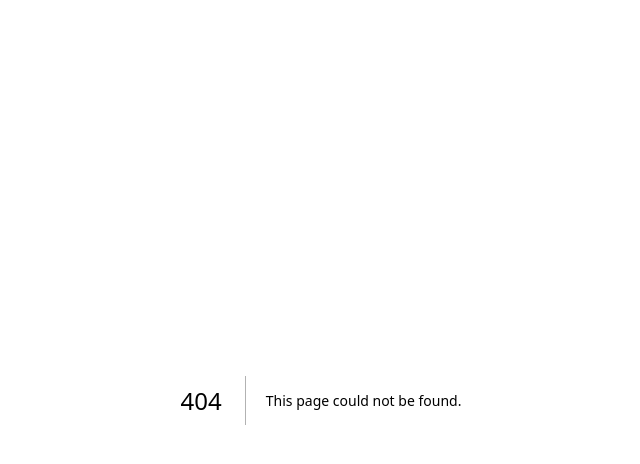
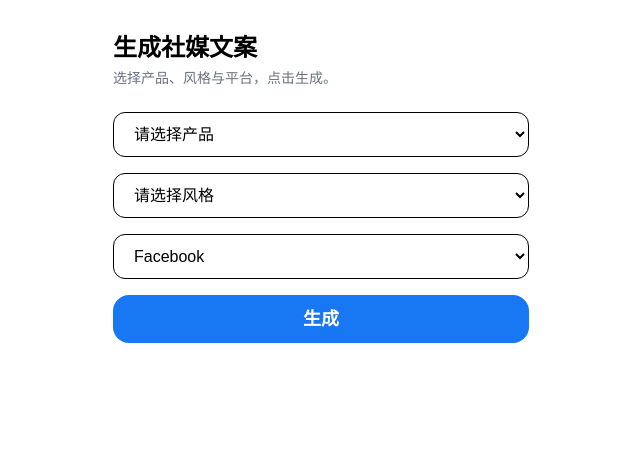
Before and after one commit to chillonspace/caption-ai, a Next.js app: page /caption in a window 1280 px wide. Before the commit this address had no page. Shown: the top 464 px of the page, without its empty margins (319-959 px from the left). Built offline with nearby package versions, Linux system fonts and the light colour scheme.

Commit message:
Add Chinese social media caption generator for Malaysian businesses

```diff
--- /dev/null
+++ b/app/caption/page.tsx
@@ -0,0 +1,140 @@
+'use client';
+
+import React, { useState } from 'react';
+
+const PRODUCTS = ['AirVo', 'TriGuard', 'FloMix', 'TrioCare', 'FleXa'];
+const STYLES = ['朋友介绍口吻', '推销口吻'];
+const PLATFORMS = ['Facebook']; // 先只开放 Facebook
+
+export default function CaptionPage() {
+  const [product, setProduct] = useState('');
+  const [tone, setTone] = useState('');
+  const [platform, setPlatform] = useState('Facebook');
+  const [loading, setLoading] = useState(false);
+  const [captions, setCaptions] = useState<string[]>([]);
+  const [idx, setIdx] = useState(0);
+  const [hint, setHint] = useState('');
+
+  const current = captions[idx] ?? '';
+
+  async function handleGenerate() {
+    if (!product || !tone) return;
+    setLoading(true);
+    setCaptions([]);
+    setIdx(0);
+    setHint('');
+
+    try {
+      const res = await fetch('https://api.openai.com/v1/chat/completions', {
+        method: 'POST',
+        headers: {
+          'Authorization': `Bearer ${process.env.NEXT_PUBLIC_OPENAI_API_KEY}`,
+          'Content-Type': 'application/json',
+        },
+        body: JSON.stringify({
+          model: 'gpt-4o-mini',
+          messages: [
+            {
+              role: 'system',
+              content: `你是资深中文社媒文案助手，面向马来西亚 30~55 岁用户。请用【中文为主】，可少量 EN/BM 混搭（<=15%），每条【≤1 个 emoji】，且【必须包含明确 CTA】（如：私讯我、留言"我要"、点击链接等）。输出三条不同文案。`,
+            },
+            {
+              role: 'user',
+              content: `产品: ${product}\n风格: ${tone}\n平台: ${platform}`,
+            },
+          ],
+          temperature: 0.7,
+        }),
+      });
+
+      const data = await res.json();
+      let text = data?.choices?.[0]?.message?.content ?? '';
+
+      // 简单切割成数组
+      let result = text.split(/\n+/).filter((t: string) => t.trim()).slice(0, 3);
+      setCaptions(result);
+    } catch (e) {
+      setHint('生成失败，请重试。');
+    } finally {
+      setLoading(false);
+    }
+  }
+
+  async function handleCopy(text: string) {
+    await navigator.clipboard.writeText(text);
+    setHint('已复制到剪贴板 ✅');
+    setTimeout(() => setHint(''), 2000);
+  }
+
+  async function handleShare(text: string) {
+    if (navigator.share) {
+      try {
+        await navigator.share({ text });
+        return;
+      } catch {}
+    }
+    await navigator.clipboard.writeText(text);
+    window.open('https://www.facebook.com/', '_blank');
+    setHint('已复制并打开 Facebook');
+  }
+
+  return (
+    <main className="min-h-[100dvh] bg-white text-black px-4 pt-8 pb-24 max-w-md mx-auto">
+      <header className="mb-6">
+        <h1 className="text-2xl font-bold">生成社媒文案</h1>
+        <p className="text-sm text-gray-500 mt-1">选择产品、风格与平台，点击生成。</p>
+      </header>
+
+      {/* 下拉选择 */}
+      <div className="space-y-4">
+        <select value={product} onChange={(e) => setProduct(e.target.value)} className="w-full border rounded-xl px-4 py-3 text-base">
+          <option value="">请选择产品</option>
+          {PRODUCTS.map((p) => (
+            <option key={p}>{p}</option>
+          ))}
+        </select>
+
+        <select value={tone} onChange={(e) => setTone(e.target.value)} className="w-full border rounded-xl px-4 py-3 text-base">
+          <option value="">请选择风格</option>
+          {STYLES.map((s) => (
+            <option key={s}>{s}</option>
+          ))}
+        </select>
+
+        <select value={platform} onChange={(e) => setPlatform(e.target.value)} className="w-full border rounded-xl px-4 py-3 text-base">
+          {PLATFORMS.map((p) => (
+            <option key={p}>{p}</option>
+          ))}
+        </select>
+
+        <button
+          onClick={handleGenerate}
+          disabled={!product || !tone || loading}
+          className={`w-full h-12 rounded-2xl text-lg font-semibold ${
+            loading ? 'bg-gray-300 text-gray-600' : 'bg-[#1877F2] text-white'
+          }`}
+        >
+          {loading ? '生成中…' : '生成'}
+        </button>
+      </div>
+
+      {/* 结果 */}
+      {captions.length > 0 && (
+        <div className="mt-6 rounded-2xl border p-4">
+          <div className="flex justify-between mb-2">
+            <button onClick={() => setIdx((idx - 1 + captions.length) % captions.length)}>←</button>
+            <span>{idx + 1} / {captions.length}</span>
+            <button onClick={() => setIdx((idx + 1) % captions.length)}>→</button>
+          </div>
+          <div className="bg-gray-50 rounded-xl p-4">{current}</div>
+          <div className="mt-4 grid grid-cols-2 gap-3">
+            <button onClick={() => handleCopy(current)} className="h-12 rounded-2xl border font-medium">复制</button>
+            <button onClick={() => handleShare(current)} className="h-12 rounded-2xl bg-black text-white font-medium">分享</button>
+          </div>
+        </div>
+      )}
+
+      {hint && <p className="mt-3 text-sm text-green-600">{hint}</p>}
+    </main>
+  );
+}
```
